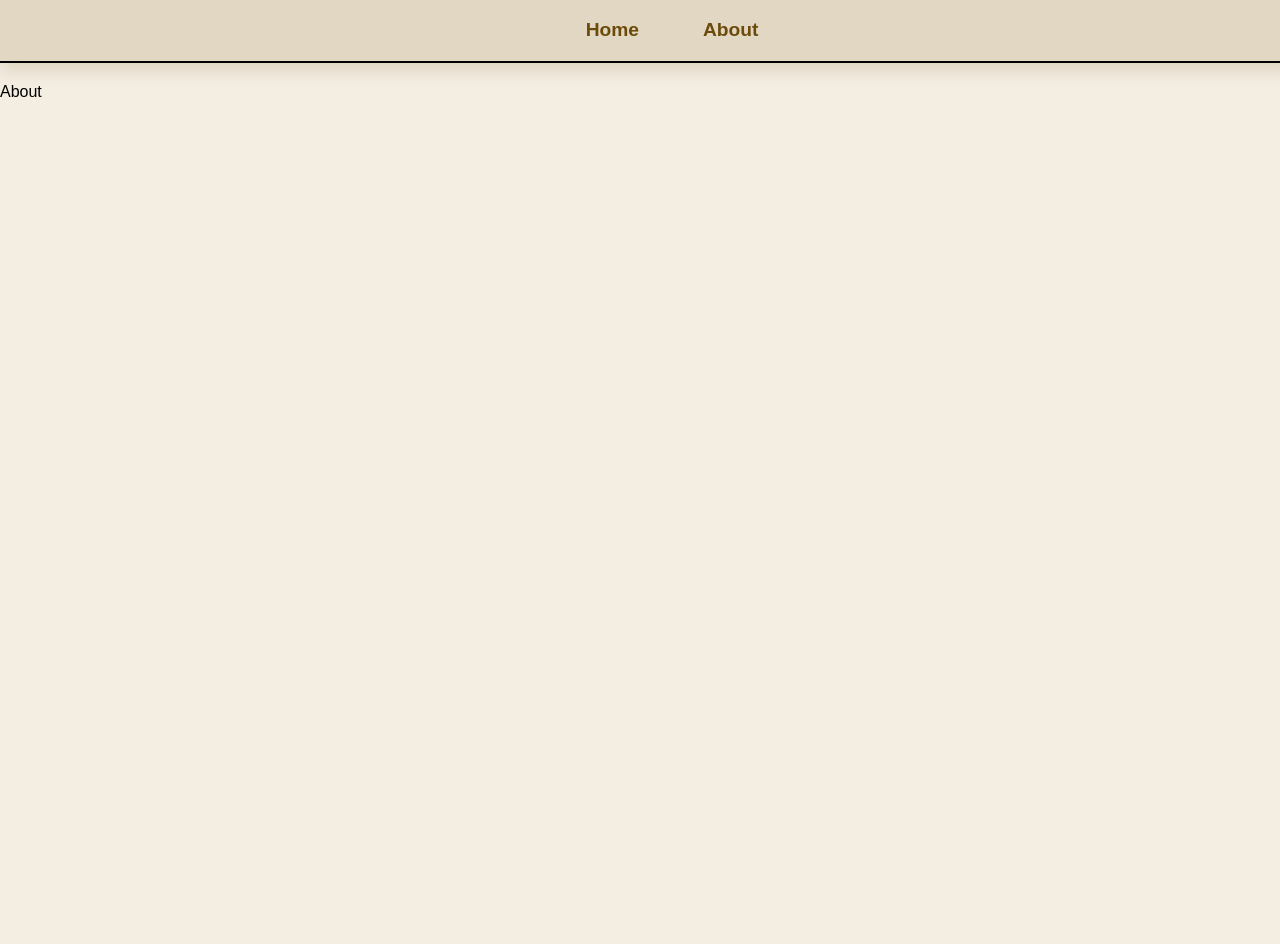
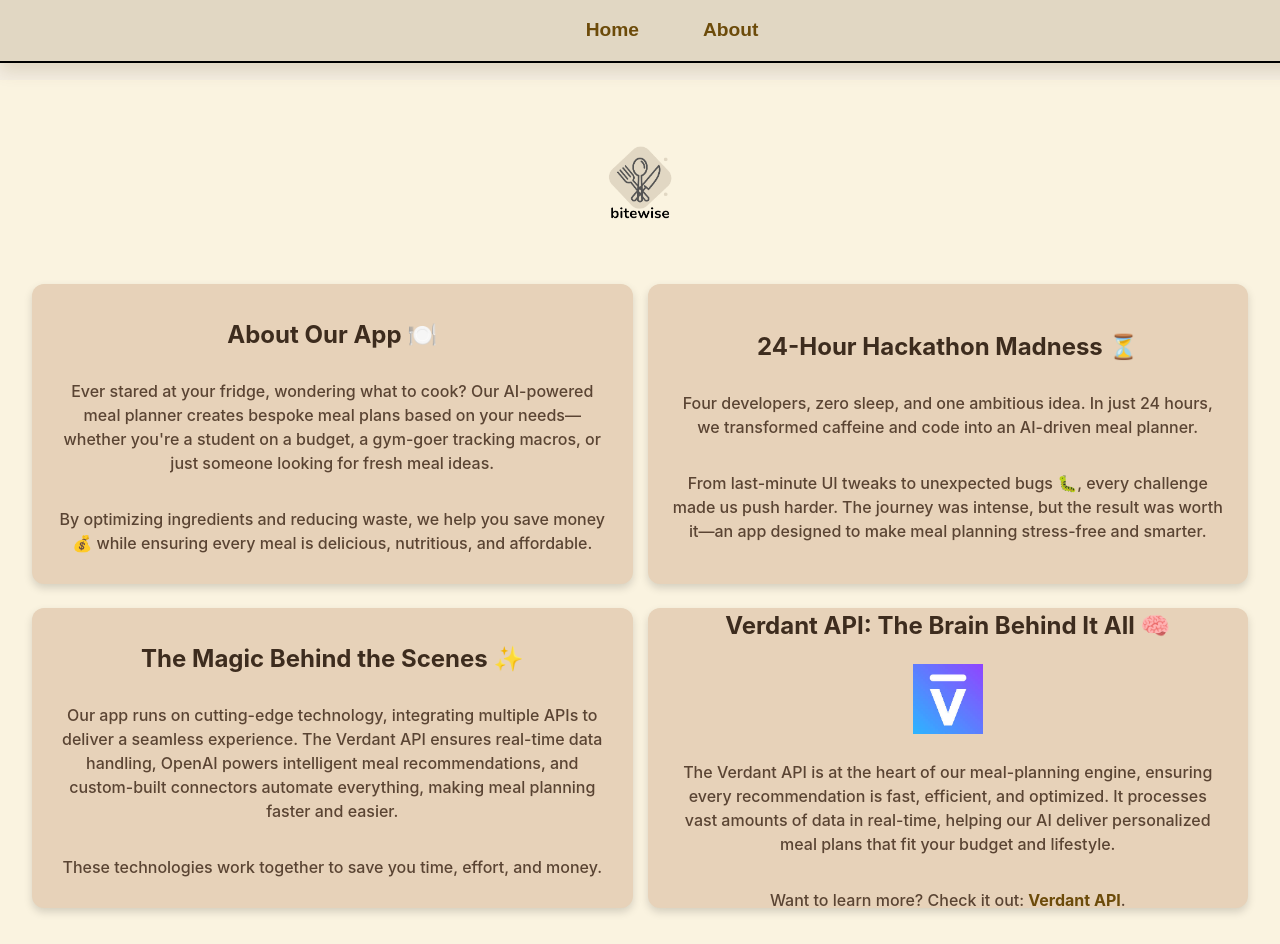
Before and after one commit to SP-Sauce/RoyalHackathon_W_Team, a React (Create React App) app in the folder frontend/ui/: page /about in a window 1280 px wide. Before the commit the page ends 800 px from the top, so only its background shows below. Built offline with nearby package versions, Linux system fonts and the light colour scheme.

Commit message:
Salih commit

```diff
--- a/frontend/ui/src/pages/About.js
+++ b/frontend/ui/src/pages/About.js
@@ -1,9 +1,68 @@
-import React from 'react'
+import React from "react";
+import "./about.css";
 
-const About = () => {
+function About() {
   return (
-    <div>About</div>
-  )
+    <div className="about-container">
+      {/* Logo at the top */}
+      <img src="logo.png" alt="Logo" className="main-logo" />
+
+      {/* About the Application */}
+      <div className="about-box">
+        <h2>About Our App 🍽️</h2>
+        <p>
+          Ever stared at your fridge, wondering what to cook? Our AI-powered meal planner creates
+          bespoke meal plans based on your needs—whether you're a student on a budget, a gym-goer
+          tracking macros, or just someone looking for fresh meal ideas.
+        </p>
+        <p>
+          By optimizing ingredients and reducing waste, we help you save money 💰 while ensuring
+          every meal is delicious, nutritious, and affordable.
+        </p>
+      </div>
+
+      {/* Hackathon Story */}
+      <div className="hackathon-box">
+        <h2>24-Hour Hackathon Madness ⏳</h2>
+        <p>
+          Four developers, zero sleep, and one ambitious idea. In just 24 hours, we transformed
+          caffeine and code into an AI-driven meal planner.
+        </p>
+        <p>
+          From last-minute UI tweaks to unexpected bugs 🐛, every challenge made us push harder.
+          The journey was intense, but the result was worth it—an app designed to make meal planning
+          stress-free and smarter.
+        </p>
+      </div>
+
+      {/* APIs We Use */}
+      <div className="api-box">
+        <h2>The Magic Behind the Scenes ✨</h2>
+        <p>
+          Our app runs on cutting-edge technology, integrating multiple APIs to deliver a seamless experience.
+          The Verdant API ensures real-time data handling, OpenAI powers intelligent meal recommendations,
+          and custom-built connectors automate everything, making meal planning faster and easier.
+        </p>
+        <p>
+          These technologies work together to save you time, effort, and money.
+        </p>
+      </div>
+
+      {/* Verdant API */}
+      <div className="verdn-box">
+        <h2>Verdant API: The Brain Behind It All 🧠</h2>
+        <img src="verdn.png" alt="Verdant API Logo" className="verdn-logo" />
+        <p>
+          The Verdant API is at the heart of our meal-planning engine, ensuring every recommendation
+          is fast, efficient, and optimized. It processes vast amounts of data in real-time, helping
+          our AI deliver personalized meal plans that fit your budget and lifestyle.
+        </p>
+        <p>
+          Want to learn more? Check it out: <a href="https://verdantapi.com" target="_blank" rel="noopener noreferrer">Verdant API</a>.
+        </p>
+      </div>
+    </div>
+  );
 }
 
-export default About
+export default About;
--- /dev/null
+++ b/frontend/ui/src/pages/about.css
@@ -0,0 +1,105 @@
+.about-container {
+    display: grid;
+    grid-template-columns: repeat(2, 1fr);
+    grid-template-rows: auto repeat(2, 1fr);
+    gap: 15px;
+    padding: 2rem;
+    background-color: #faf3e0; /* Softer Cream */
+    font-family: -apple-system, BlinkMacSystemFont, 'Segoe UI', 'Roboto', 'Oxygen', 'Ubuntu', 'Cantarell', 'Fira Sans', 'Droid Sans', 'Helvetica Neue', sans-serif;
+    min-height: 100vh; /* Full screen height */
+    justify-content: center;
+    align-items: center;
+}
+
+/* Centered Logo at the Top */
+.main-logo {
+    grid-column: span 2;
+    display: block;
+    margin: 20px auto 20px;
+    width: 200px;
+    animation: fadeIn 1.5s ease-in-out;
+}
+
+/* Box Styling */
+.about-box, .hackathon-box, .api-box, .verdn-box {
+    color: #ffffff;
+    padding: 25px;
+    border-radius: 12px;
+    box-shadow: 0 4px 8px rgba(0, 0, 0, 0.15);
+    text-align: center;
+    font-size: 1.1rem;
+    font-weight: 500;
+    transition: transform 0.3s ease, box-shadow 0.3s ease;
+    display: flex;
+    flex-direction: column;
+    justify-content: center;
+    height: 250px; /* Uniform height */
+}
+
+/* Consistent Background Colors */
+.about-box { background-color: #e7d2b9; }
+.hackathon-box { background-color: #e7d2b9; }
+.api-box { background-color: #e7d2b9; }
+.verdn-box { background-color: #e7d2b9; }
+
+/* Verdant Logo */
+.verdn-logo {
+    width: 70px;
+    display: block;
+    margin: 10px auto;
+    animation: popIn 1s ease-in-out;
+}
+
+/* Hover Effects */
+.about-box:hover, .hackathon-box:hover, .api-box:hover, .verdn-box:hover {
+    transform: scale(1.03);
+    box-shadow: 0 6px 12px rgba(0, 0, 0, 0.2);
+}
+
+/* Animations */
+@keyframes fadeIn {
+    from { opacity: 0; transform: translateY(-20px); }
+    to { opacity: 1; transform: translateY(0); }
+}
+
+@keyframes popIn {
+    from { transform: scale(0.8); opacity: 0; }
+    to { transform: scale(1); opacity: 1; }
+}
+
+/* Typography */
+h2 {
+    margin-bottom: 10px;
+    font-size: 1.5rem;
+    color: #3d2c1e;
+}
+
+p {
+    font-size: 1rem;
+    line-height: 1.5;
+    color: #5a4433;
+}
+
+a {
+    color: #6c4b0a;
+    font-weight: bold;
+    text-decoration: none;
+}
+
+a:hover {
+    text-decoration: underline;
+}
+
+/* Responsive Tweaks */
+@media (max-width: 768px) {
+    .about-container {
+        display: flex;
+        flex-direction: column;
+        align-items: center;
+    }
+
+    .about-box, .hackathon-box, .api-box, .verdn-box {
+        width: 90%;
+        height: auto;
+    }
+}
```
Also changed, not shown: frontend/ui/public/verdn.png (added).
